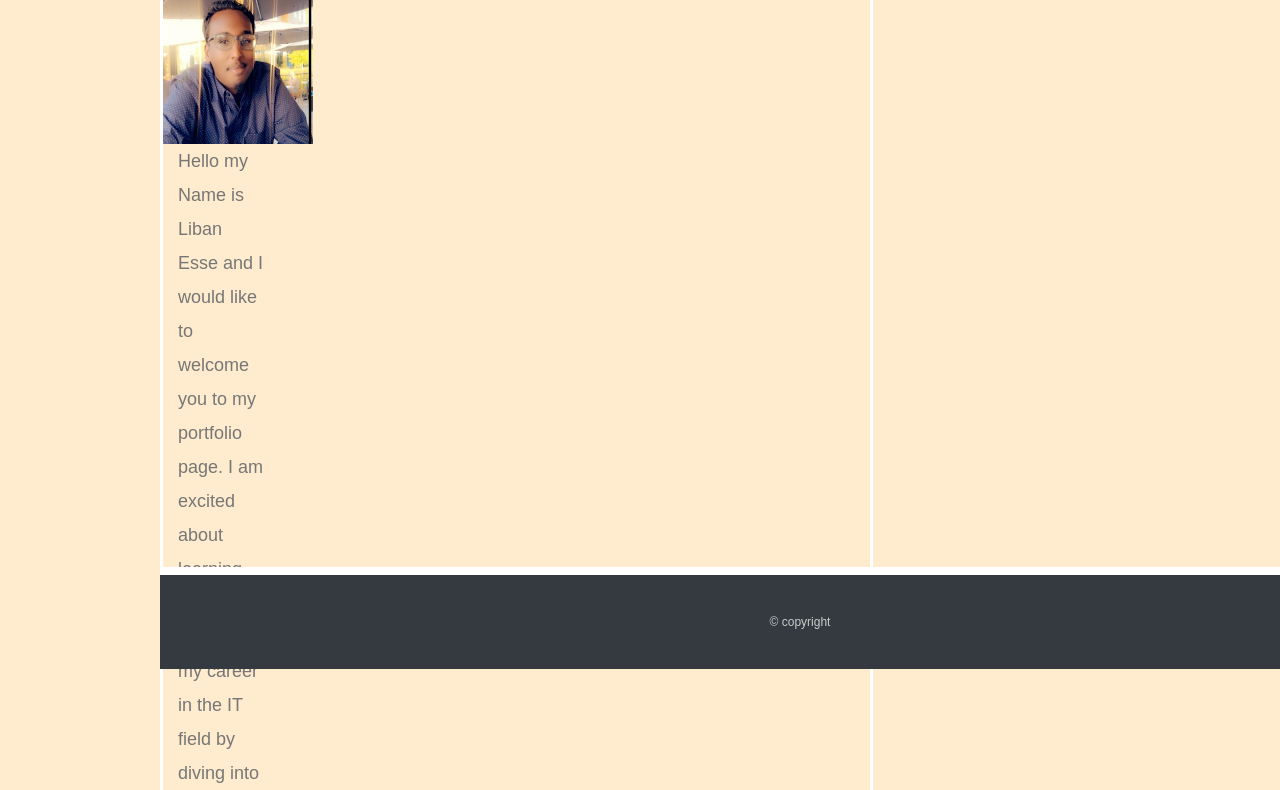
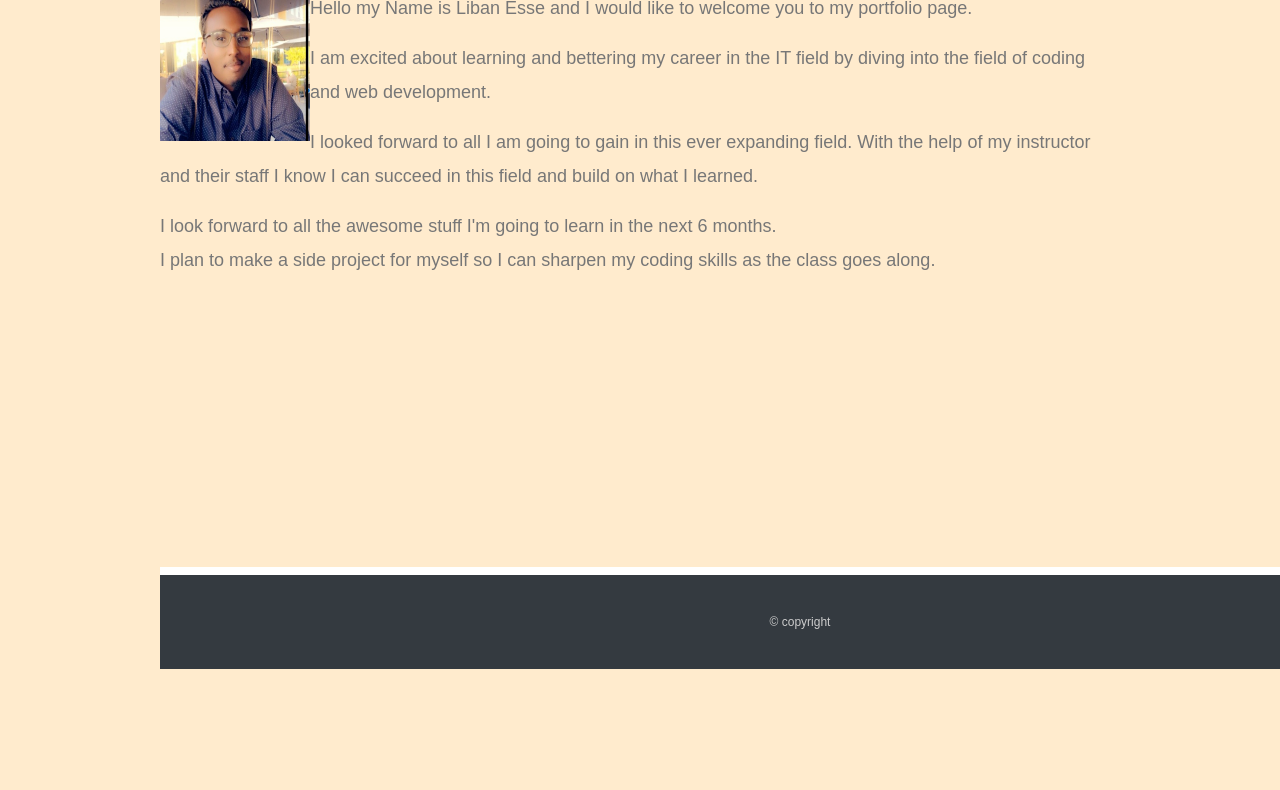
Before and after one commit to libanesse/homework2, a plain HTML site: page index.html in a window 1280 px wide. Shown: the part 131-921 px from the top of the page. After the commit the page ends 800 px from the top, so only its background shows below. Drawn offline with nearby package versions, Linux system fonts and the light colour scheme.

Commit message:
homework updates

```diff
--- a/index.html
+++ b/index.html
@@ -33,27 +33,30 @@
             </nav>
     </header>
     </div>
-
-    <div class="container">
-        <div class="row">
-            <div class="col-md-9">
-                <div class="about-me">
-                <h1>About Me</h1>
-                <div class="row">
-                    <div class="col-md-3">
-                        <div>
-                            <img id="mypic" src="images/images22.png" alt="mypic">
-
-                    </div>
-                    <div class="col-md-9">
-                        <p id="paragraph">Hello my Name is Liban Esse and I would like to welcome you to my portfolio page. I am excited about learning and bettering my career in the IT field by diving into the field of coding and web development.</p><p>I looked forward to all I am going to gain in this ever expanding field. With the help of my instructor and their staff I know I can succeed in this field and build on what I learned.</p>
+    <div>
+        <div class="container">
+            <h1>About Me</h1>
+            <div class="row">
+                <div class="col">
 
 
-                    </div>
+
+
+                    <img id="mypic" src="images/images22.png" alt="mypic">
+                        <div class="paragraps">
+                           <p> Hello my Name is Liban Esse and I would like to welcome you to my portfolio page.
+                        </p>
+                        <p>
+                            I am excited about learning and bettering my career in the IT field by diving into the field of coding and web development.</p><p>I looked forward to all I am going to gain in this ever expanding field. With the help of my instructor and their staff I know I can succeed in this field and build on what I learned.
+                        </p>
+                        <p>
+                            I look forward to all the awesome stuff I'm going to learn in the next 6 months.<br>
+                            I plan to make a side project for myself so I can sharpen my coding skills as the class goes along.
+                        </p>
+                        </div>
                 </div>
-                </div>
-            </div>
-    </div>
+
+
 
     </div>
 
--- a/main.css
+++ b/main.css
@@ -26,10 +26,11 @@ body {
     float: left;
     width: 150px; height: 150px;
 }
-.col-md-9{
-    margin-right: 0px;
+
+
+.paragraph {
+    margin-right: auto;
 }
-
 
 
 .container{
```
